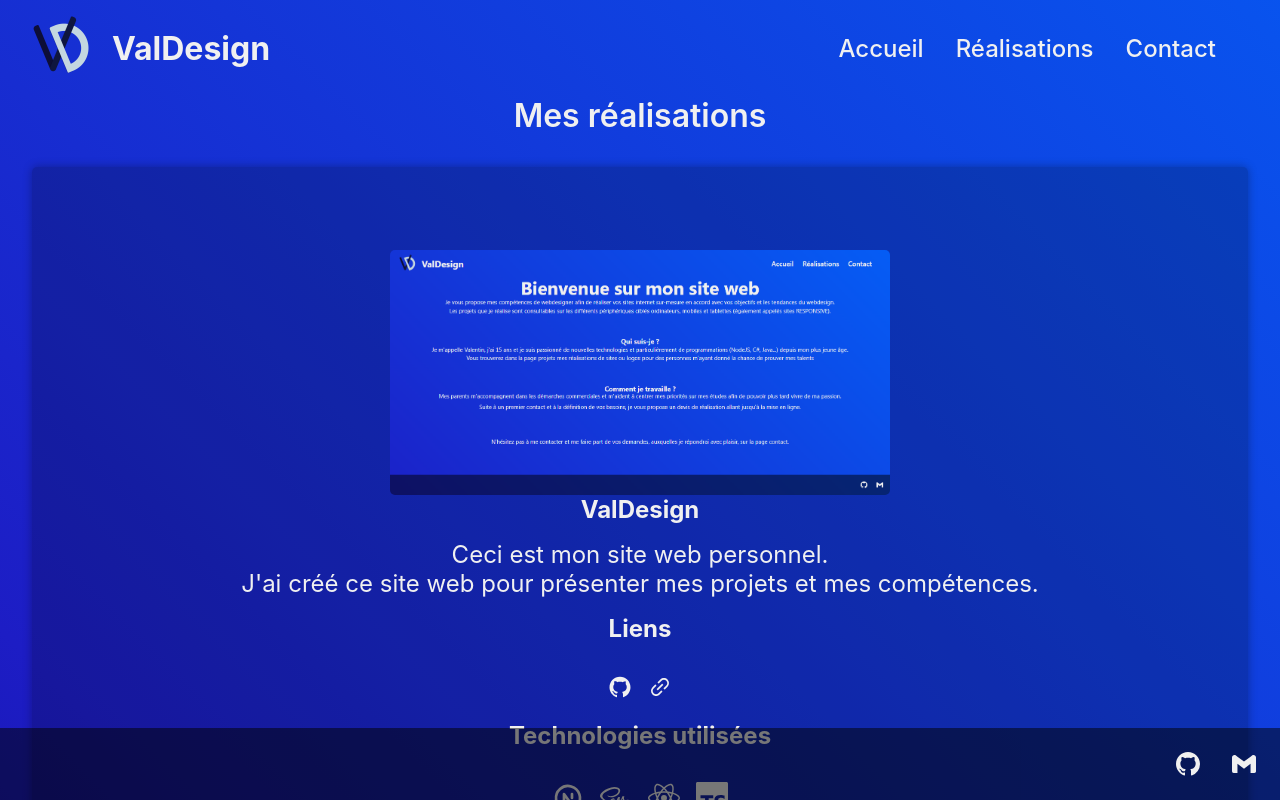
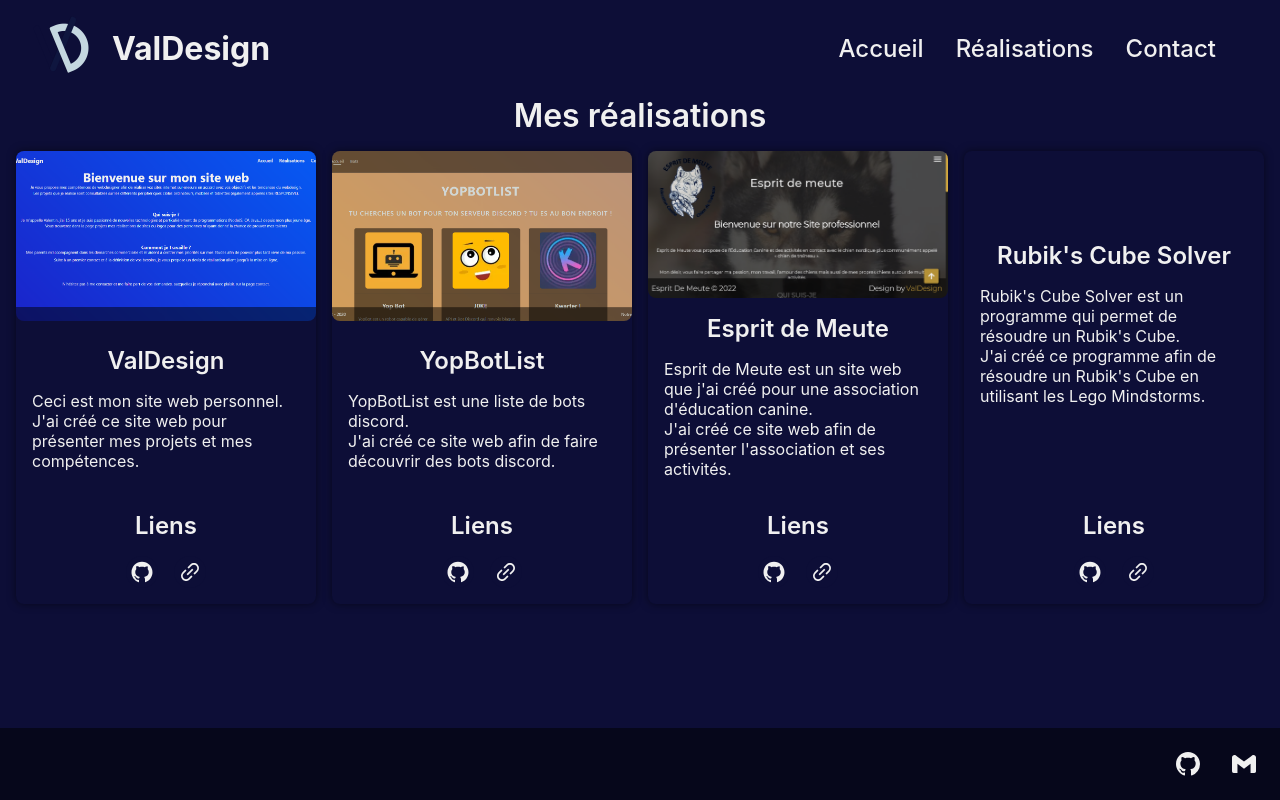
Before and after one commit to ValDesign22/valdesign22.github.io, a Next.js app: page /projects in a window 1280 px wide. Built offline with nearby package versions, Linux system fonts and the light colour scheme.

Commit message:
updated projects

```diff
--- a/pages/projects.tsx
+++ b/pages/projects.tsx
@@ -1,34 +1,9 @@
-import Carousel from "../components/Carousel";
 import NavBar from "../components/NavBar";
-import ImageStyled from "../components/ImageStyled";
 import projects from "../public/projects.json";
-
-import {useState} from "react";
-import {AiFillGithub, AiOutlineLink} from "react-icons/ai";
-import {IoLogoSass, IoLogoPython} from "react-icons/io";
-import {RxCaretLeft, RxDotFilled, RxDot, RxCaretRight} from "react-icons/rx";
-import {SiTypescript, SiReact} from "react-icons/si";
-import {TbBrandNextjs} from "react-icons/tb";
+import Image from "next/image";
+import { AiFillGithub, AiOutlineLink } from "react-icons/ai";
 
 export default function Projects() {
-  const [currentImage, setCurrentImage] = useState(0);
-  const [currentProject, setCurrentProject] = useState(0);
-
-  const nextImage = (project: { name: string; carouselImages: { src: string; alt: string; }[]; }) => {
-    setCurrentProject(projects.findIndex((p) => p.name === project.name));
-    setCurrentImage((currentImage + 1) % project.carouselImages.length);
-  };
-  const prevImage = (project: { name: string; carouselImages: { src: string; alt: string; }[]; }) => {
-    setCurrentProject(projects.findIndex((p) => p.name === project.name));
-    setCurrentImage(
-      currentImage === 0 ? project.carouselImages.length - 1 : currentImage - 1
-    );
-  };
-  const toImage = (project: { name: string; }, index: number) => {
-    setCurrentProject(projects.findIndex((p) => p.name === project.name));
-    setCurrentImage(index);
-  }
-
   return (
     <>
       <main>
@@ -39,7 +14,7 @@
           <div className="list">
             {projects.map((project, index) => (
               <div className="project" key={index}>
-                <Carousel projectIndex={index} key={index} />
+                {/* <Carousel projectIndex={index} key={index} />
                 <h2>{project.name}</h2>
                 <p>{project.description.split("\n").map((item, key) => <span key={key}>{item}<br /></span>)}</p>
                 <div className="links">
@@ -83,6 +58,33 @@
                       </>
                     ))}
                   </div>
+                </div> */}
+                {project.image &&
+                  <Image
+                    src={project.image}
+                    alt={project.name}
+                    width={500}
+                    height={500}
+                  />
+                }
+
+                <div className="textarea">
+                  <h2>{project.name}</h2>
+
+                  <p>{project.description.split("\n").map((item, key) => <span key={key}>{item}<br /></span>)}</p>
+                </div>
+
+                <div className="links">
+                  <h3>Liens</h3>
+
+                  <div className="inner">
+                    <a href={project.repo} target="_blank" rel="noopener noreferrer">
+                      <AiFillGithub />
+                    </a>
+                    <a href={project.url} target="_blank" rel="noopener noreferrer">
+                      <AiOutlineLink />
+                    </a>
+                  </div>
                 </div>
               </div>
             ))}
--- a/styles/globals.scss
+++ b/styles/globals.scss
@@ -25,29 +25,7 @@
 body {
   max-width: 100vw;
   height: 100%;
-  overflow-x: hidden;
-  background: linear-gradient(45deg, rgb(7, 0, 121) 0%, rgb(29, 29, 197) 35%, rgba(0,106,255,1) 100%);
-  background-size: 200% 200%;
-
-  -webkit-animation: BackgroundAnimation 30s ease infinite;
-  -moz-animation: BackgroundAnimation 30s ease infinite;
-  animation: BackgroundAnimation 30s ease infinite;
-
-  @-webkit-keyframes BackgroundAnimation {
-    0%{background-position:0 90%}
-    50%{background-position:100% 11%}
-    100%{background-position:0 90%}
-  }
-  @-moz-keyframes BackgroundAnimation {
-    0%{background-position:0 90%}
-    50%{background-position:100% 11%}
-    100%{background-position:0 90%}
-  }
-  @keyframes BackgroundAnimation {
-    0%{background-position:0 90%}
-    50%{background-position:100% 11%}
-    100%{background-position:0 90%}
-  }
+  background: $main-darkest;
 }
 
 a {
--- a/styles/pages/Projects.module.scss
+++ b/styles/pages/Projects.module.scss
@@ -15,198 +15,51 @@
   }
 
   .list {
-    display: flex;
-    flex-direction: row;
-    flex-wrap: wrap;
-    gap: 1rem;
-    align-items: center;
-    justify-content: center;
+    display: grid;
+    grid-template-columns: repeat(auto-fit, minmax(300px, 1fr));
+    grid-gap: 1rem;
     width: 100%;
-    height: 100%;
-    margin: 0 auto;
 
     .project {
       display: flex;
       flex-direction: column;
       align-items: center;
       justify-content: center;
+      height: 100%;
       width: 100%;
-      margin: 1rem;
-      padding: 1rem;
-      min-height: 47rem;
-      border-radius: 5px;
-      box-shadow: 0 0 10px 0 rgba(0, 0, 0, 0.3);
-      background: rgba(0, 0, 0, 0.2);
+      border-radius: 0.5rem;
+      background-color: $main-darkest;
+      box-shadow: 0 0 0.5rem rgba(0, 0, 0, 0.5);
+      padding-bottom: 1rem;
 
-      .carousel {
+      img {
+        height: 100%;
+        width: 100%;
+        border-radius: 0.5rem;
+        object-fit: cover;
         position: relative;
-        transition: all 0.3s ease-in-out;
-        width: 100%;
-        max-width: 500px;
-        margin: 0 auto;
-        border-radius: 5px;
-        justify-self: flex-start;
+      }
 
-        .images {
+      .textarea {
         display: flex;
-          flex-direction: row;
+        flex-direction: column;
         align-items: center;
         justify-content: center;
+        height: 100%;
         width: 100%;
-          height: 100%;
-          margin: 0 auto;
-          border-radius: 5px;
-          transition: all 0.3s ease-in-out;
-          position: relative;
-
-          img {
-            width: 100%;
-            max-width: 500px;
-            margin: 0 auto;
-            border-radius: 5px;
-            transition: all 0.3s ease-in-out;
-
-            &.active {
-              opacity: 1;
-              scale: 1;
-              display: block;
-              transition: all 0.3s ease-in-out;
-              translate: 0;
-              z-index: 1;
-            }
-            &.inactive {
-              opacity: 0;
-              scale: 0 1;
-              display: none;
-              transition: all 0.3s ease-in-out;
-              z-index: -1;
-
-              &.next {
-                translate: 100%;
-              }
-              &.prev {
-                translate: -100%;
-              }
-            }
-          }
-
-          span {
-            display: flex;
-            flex-direction: row;
-            align-items: center;
-            justify-content: center;
-            margin: 0 auto;
-            border-radius: 5px;
-            transition: all 0.3s ease-in-out;
-            position: absolute;
-            bottom: 0;
-            z-index: 100;
-            color: $white;
-            opacity: 1;
-            scale: 1;
-            translate: 0;
-          }
-
-          .svgs {
-            display: flex;
-            flex-direction: row;
-            align-items: center;
-            justify-content: center;
-            margin: 0 auto;
-            border-radius: 5px;
-            transition: all 0.3s ease-in-out;
-            position: absolute;
-            bottom: 0;
-            left: 0;
-            z-index: 100;
-            background: linear-gradient(transparent 20%, $darkest-rgba 100%);
-            width: 100%;
-
-            svg {
-              width: 2rem;
-              height: 2rem;
-              border-radius: 5px;
-              transition: all 0.3s ease-in-out;
-              fill: $white;
-              cursor: pointer;
-
-              &.left {
-                translate: 5px;
-              }
-              &.right {
-                translate: -5px;
-              }
-
-              &:hover {
-                &.left {
-                  translate: 0;
-                }
-                &.right {
-                  translate: 0;
-                }
-              }
-            }
-
-            .dots {
-              display: flex;
-              flex-direction: row;
-              align-items: center;
-              justify-content: center;
-              margin: 0 auto;
         padding: 1rem;
-              transition: all 0.3s ease-in-out;
-
-              .dot {
-                margin: 0 0.5rem;
-                outline: none;
-                border: none;
-
-                &:hover {
-                  scale: 1.3;
-                }
-
-                &:focus {
-                  scale: 0.7;
-                }
-              }
-            }
-          }
-        }
-
-        &:not(:hover) {
-          .images {
-            img {
-              width: 100%;
-              max-width: 500px;
-              margin: 0 auto;
-              border-radius: 5px;
-              transition: all 0.3s ease-in-out;
-            }
-
-            .svgs {
-              opacity: 0;
-              scale: 1 0;
-              translate: 0 50%;
-            }
-
-            span {
-              opacity: 0;
-              scale: 1 0;
-              translate: 0 50%;
-            }
-          }
-        }
-      }
 
         h2 {
           font-size: 1.5rem;
+          font-weight: 600;
           margin-bottom: 1rem;
         }
 
         p {
-        font-size: 1.5rem;
+          font-size: 1rem;
+          font-weight: 400;
           margin-bottom: 1rem;
-        text-align: center;
+        }
       }
 
       .links {
@@ -214,155 +67,38 @@
         flex-direction: column;
         align-items: center;
         justify-content: center;
-        gap: 1rem;
         width: 100%;
-        height: auto;
-        margin: 0 auto;
 
         h3 {
           font-size: 1.5rem;
+          font-weight: 600;
           margin-bottom: 1rem;
         }
 
-        .list {
+        .inner {
           display: flex;
-          flex-direction: row;
           align-items: center;
           justify-content: center;
-          gap: 1rem;
-          width: 100%;
-          height: auto;
-          margin: 0 auto;
 
           a {
-            font-size: 1.5rem;
-            margin-bottom: 1rem;
-
-            &::after {
-              content: "";
-              display: block;
-              width: 0;
-              height: 2px;
-              background: $link;
-              transition: all 0.3s;
-              position: absolute;
-              bottom: 0;
-              left: 0;
-              border-radius: 5px;
-            }
-
-            .tooltip {
-              display: none;
-              position: absolute;
-              bottom: calc(100% + 5px);
-              left: 50%;
-              transform: translateX(-50%);
-              background: rgba(0, 0, 0, 0.6);
-              color: $white;
-              padding: 0.5rem;
-              border-radius: 5px;
-              font-size: 1rem;
-              font-weight: 600;
-              z-index: 100;
-              white-space: nowrap;
-              transition: all 0.3s ease-in-out;
-
-              &::after {
-                content: "";
-                position: absolute;
-                top: 100%;
-                left: 50%;
-                transform: translateX(-50%);
-                border: 5px solid transparent;
-                border-top-color: rgba(0, 0, 0, 0.6);
-              }
-            }
+            display: flex;
+            align-items: center;
+            justify-content: center;
+            height: 2rem;
+            width: 2rem;
+            margin: 0 0.5rem;
+            border-radius: 50%;
+            background-color: $main-darkest;
+            transition: all 0.2s ease-in-out;
 
             &:hover {
-              color: $link-hover;
-
-              &::after {
-                background: $link-hover;
-                width: 100%;
-                transition: all 0.3s;
-              }
-
-              .tooltip {
-                display: block;
-              }
-            }
-          }
-        }
-      }
-
-      .tech {
-        display: flex;
-        flex-direction: column;
-        align-items: center;
-        justify-content: center;
-        gap: 1rem;
-        width: 100%;
-        height: auto;
-        margin: 0 auto;
-
-        h3 {
-          font-size: 1.5rem;
-          margin-bottom: 1rem;
-        }
-
-        .list {
-          display: flex;
-          flex-direction: row;
-          align-items: center;
-          justify-content: center;
-          gap: 1rem;
-          width: 100%;
-          height: auto;
-          margin: 0 auto;
-
-          span {
-            font-size: 1.5rem;
-            margin-bottom: 1rem;
-            position: relative;
-
-            .tooltip {
-              display: none;
-              position: absolute;
-              bottom: 100%;
-              left: 50%;
-              transform: translateX(-50%);
-              background: rgba(0, 0, 0, 0.6);
-              color: $white;
-              padding: 0.5rem;
-              border-radius: 5px;
-              font-size: 1rem;
-              font-weight: 600;
-              z-index: 100;
-              white-space: nowrap;
-              transition: all 0.3s ease-in-out;
-
-              &::after {
-                content: "";
-                position: absolute;
-                top: 100%;
-                left: 50%;
-                transform: translateX(-50%);
-                border: 5px solid transparent;
-                border-top-color: rgba(0, 0, 0, 0.6);
-              }
+              transform: scale(1.05);
             }
 
             svg {
-              width: 2rem;
-              height: 2rem;
-              margin: 0 auto;
-            }
-
-            &:hover {
-              color: $link-hover;
-
-              .tooltip {
-                display: block;
+              height: 1.5rem;
+              width: 1.5rem;
+              fill: $white;
             }
           }
         }
@@ -370,4 +106,3 @@
     }
   }
 }
-}
```
Lines whose indentation alone changed are shown as unchanged.
